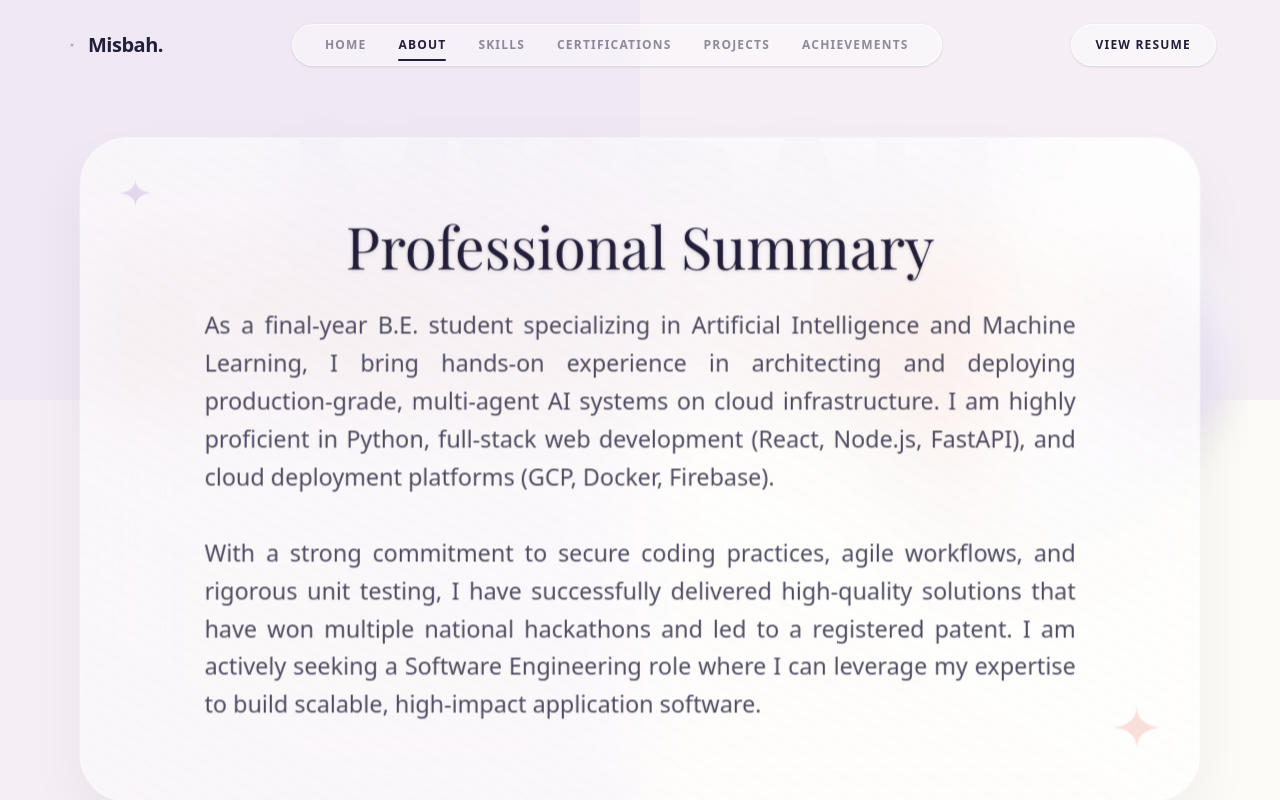
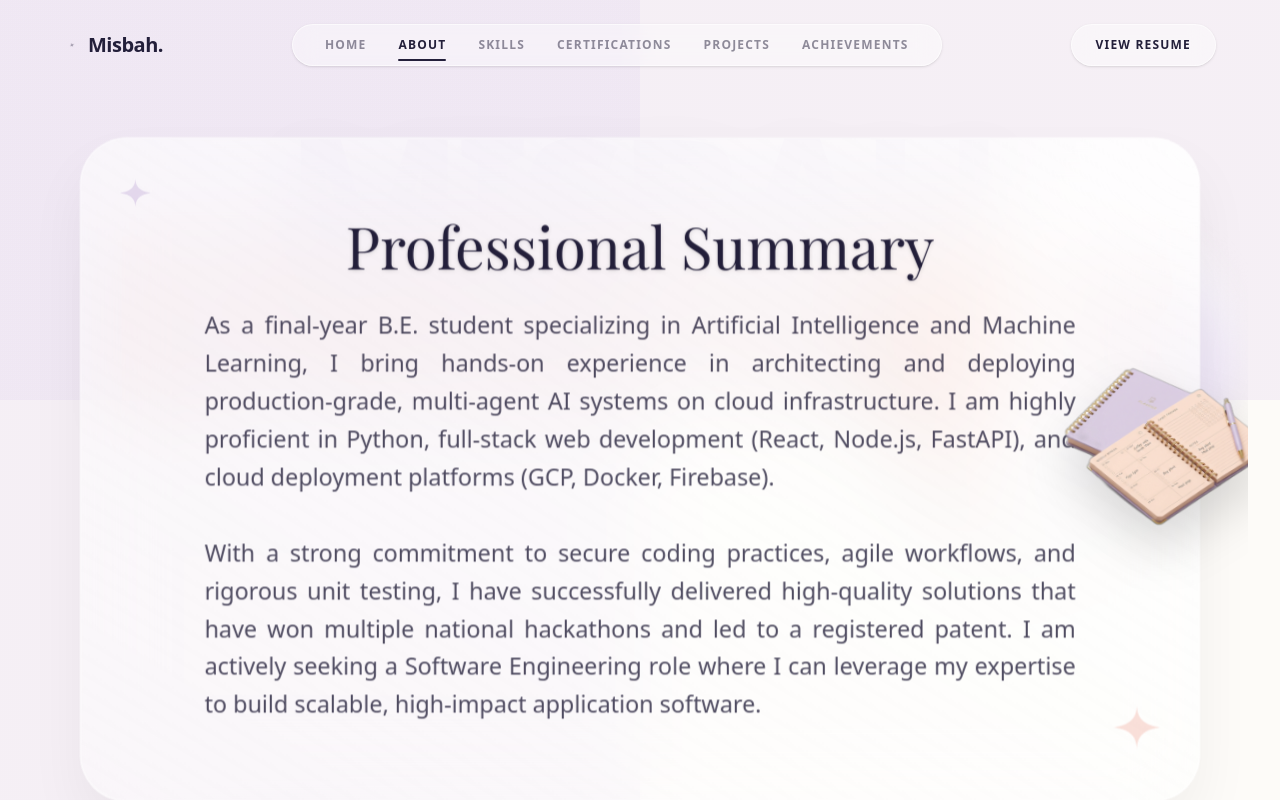
Before and after one commit to misbah121212/misbah-portfolio, a Next.js app: page /about in a window 1280 px wide. Shown: the top 800 px of the page. Built offline with nearby package versions, Linux system fonts and the light colour scheme; a web font is replaced by a local one.

Commit message:
Restore the notebook/planner 3D image

```diff
--- a/src/components/sections/About.tsx
+++ b/src/components/sections/About.tsx
@@ -61,7 +61,14 @@ export const About = () => {
 
       <div ref={containerRef} className="relative z-10 w-full max-w-6xl mx-auto flex flex-col gap-16">
 
-
+        {/* 3D Element: Notebook Planner (Bottom Right) */}
+        <motion.div
+          animate={{ y: [0, 15, 0], rotate: [0, 2, -2, 0] }}
+          transition={{ duration: 9, repeat: Infinity, ease: "easeInOut" }}
+          className="absolute top-48 -right-6 md:-right-16 w-36 h-36 md:w-56 md:h-56 z-20 pointer-events-none"
+        >
+          <img src="/3d-notebook.png" alt="3D Notebook" className="w-full h-full object-contain drop-shadow-2xl" />
+        </motion.div>
 
         {/* Professional Summary Section (Floating Glass Card) */}
         <motion.div
```
Also changed, not shown: public/3d-notebook.png (added).
